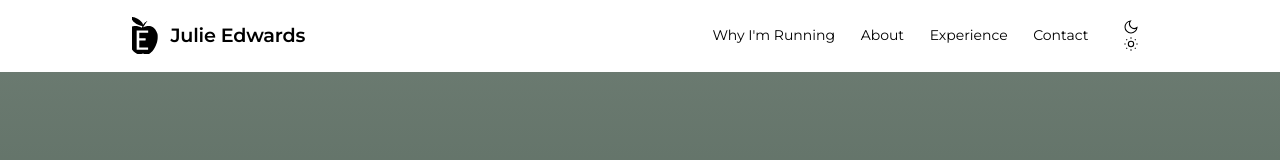
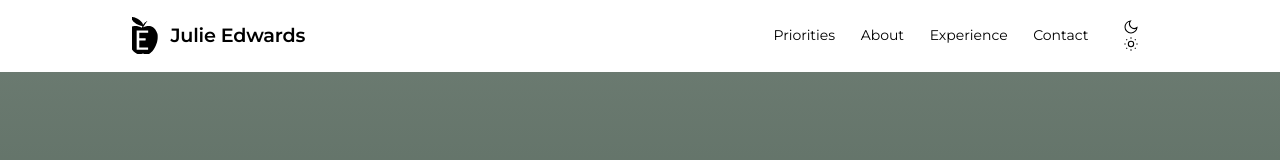
Before and after one commit to DrDustinEdwards/julieedwards-info, a Next.js app: page / in a window 1280 px wide. Shown: the top 160 px of the page. Built offline with nearby package versions, Linux system fonts and the light colour scheme.

Commit message:
Nav: rename menu item to Priorities

```diff
--- a/content/site.ts
+++ b/content/site.ts
@@ -20,7 +20,7 @@ export const images = {
 };
 
 export const navLinks = [
-  { label: "Why I'm Running", href: "#why" },
+  { label: "Priorities", href: "#why" },
   { label: "About", href: "#about" },
   { label: "Experience", href: "#experience" },
   { label: "Contact", href: "#contact" },
```
